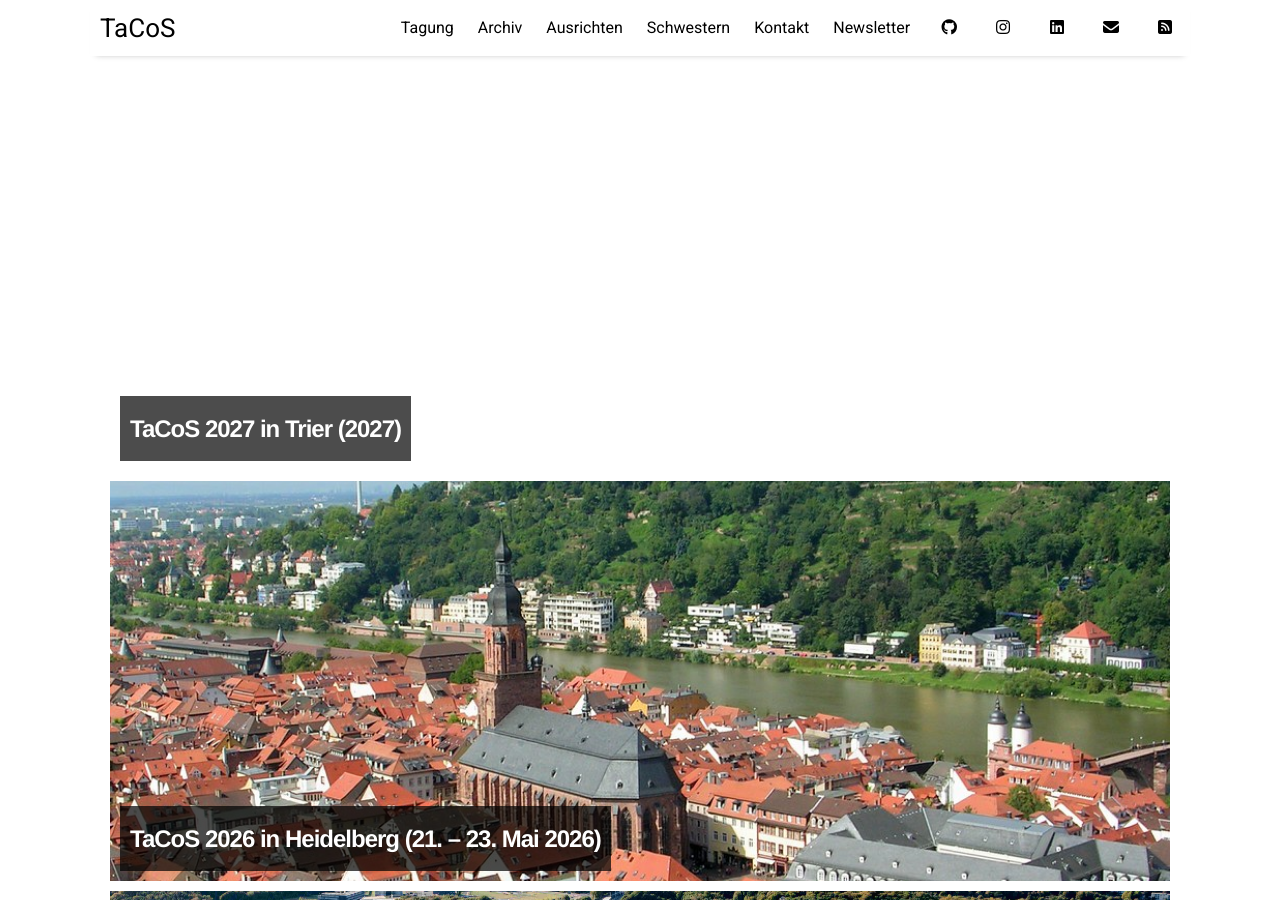
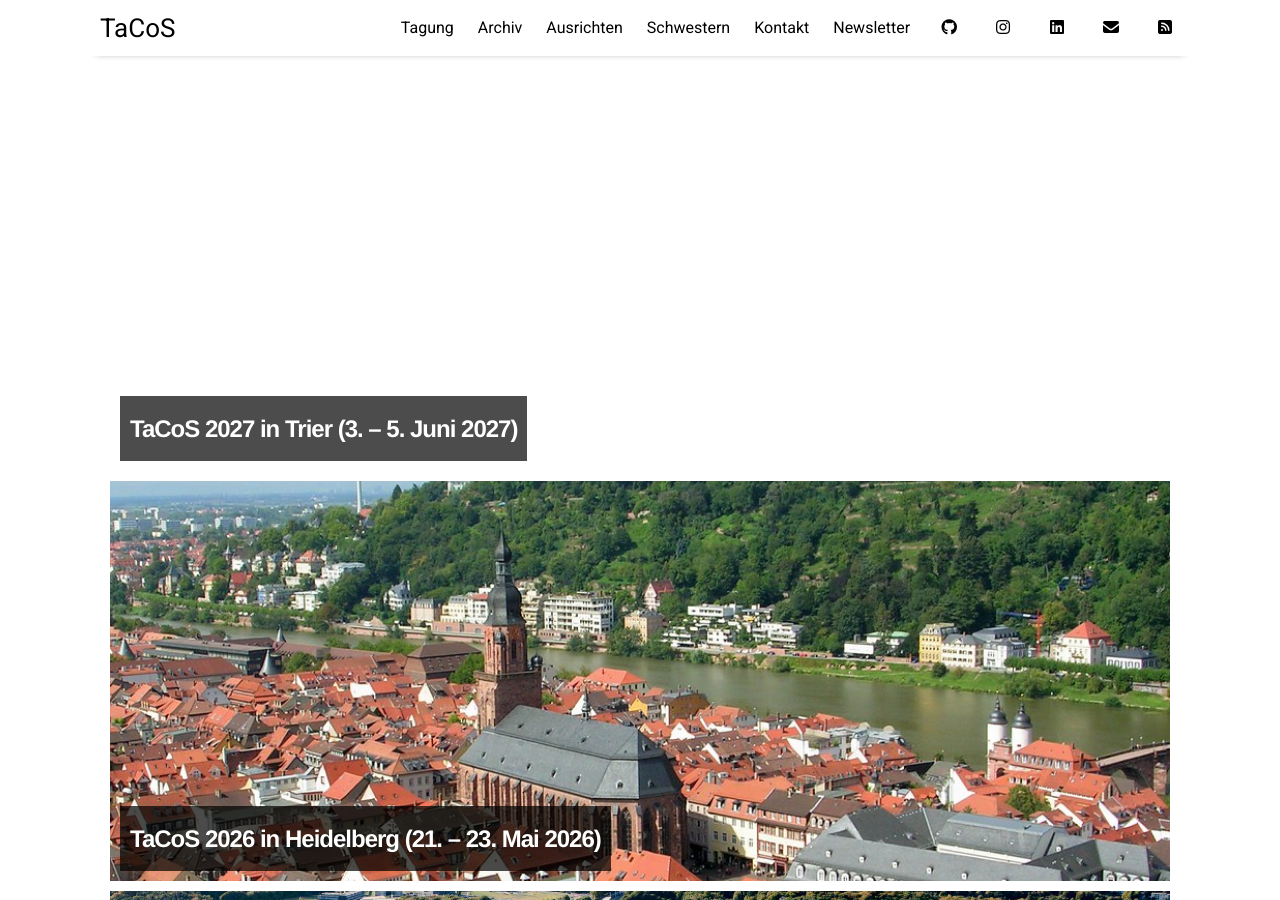
Before and after one commit to tacosConference/linguistik.computer, a Jekyll site: the page built from index.html, in a window 1280 px wide and 900 px high. Built offline with Jekyll 4.4.1, drawn with Linux system fonts in a browser that asks for light colours; the list of posts is cut into pages by our own code.

Commit message:
Adjust date

```diff
--- a/_data/conferences.yml
+++ b/_data/conferences.yml
@@ -1,7 +1,7 @@
 - name: TaCoS 2027
   edition: 36
   location: Trier
-  date: 2027
+  date: 3. – 5. Juni 2027
 
 - name: TaCoS 2026
   edition: 35
```
